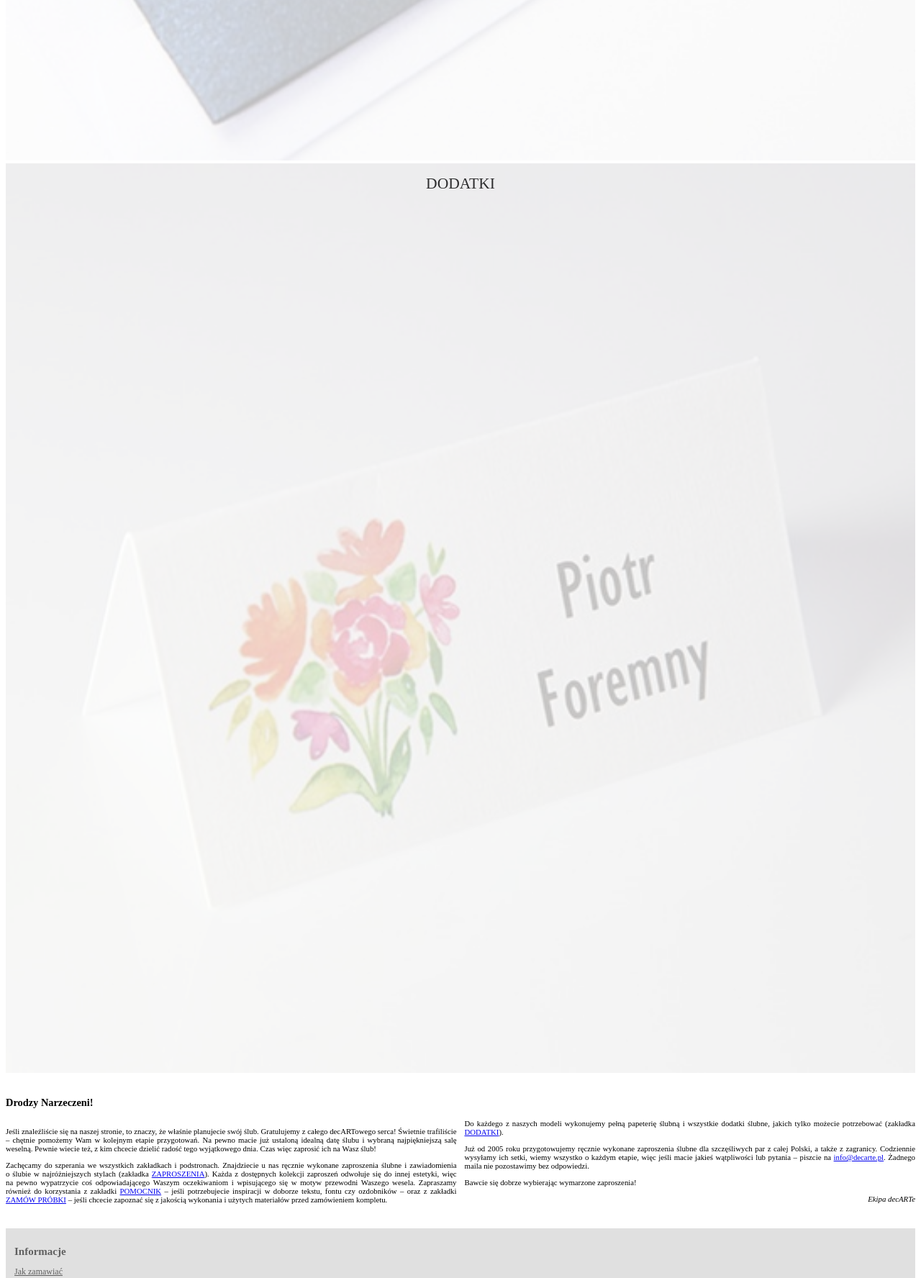
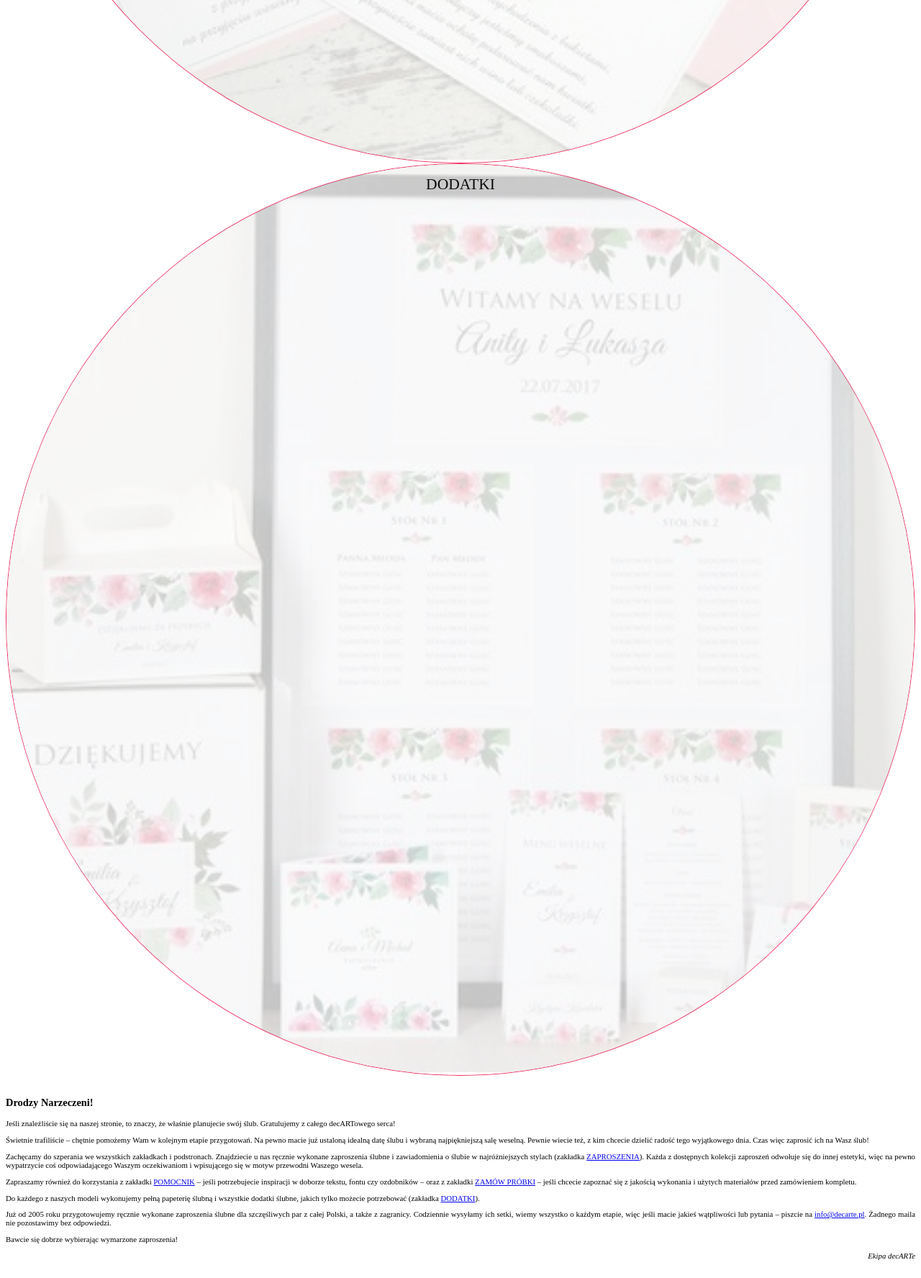
Before and after one commit to peterdevpl/decarte, a Symfony app: template src/AppBundle/Resources/views/index/index.html.twig in a window 1280 px wide. Shown: the part 2200-3976 px from the top of the page at 72% size. Run offline with Twig, Linux system fonts and the light colour scheme; the template is opened without the code that fills it, so the values that code supplies are empty; style sheets or scripts are compiled from the project's sources; some libraries are stand-ins or nearby versions.

Commit message:
Modified home page

```diff
--- a/src/AppBundle/Resources/scss/_home.scss
+++ b/src/AppBundle/Resources/scss/_home.scss
@@ -3,18 +3,25 @@
   margin-top: 1em;
 
   a {
+    border-radius: 50%;
     display: block;
     overflow: hidden;
     position: relative;
+
+    &.zoomable {
+      border-color: $leadingColor;
+      border-style: solid;
+      border-width: 1px;
+
+      &:hover img {
+        transform: scale(1.25);
+      }
+    }
   }
 
   img {
     transition: transform $transitionTime ease 0s;
     width: 100%;
-  }
-
-  a:hover img {
-    transform: scale(1.25);
   }
 
   .circle-title {
@@ -43,7 +50,6 @@
 }
 
 #welcome-text {
-  columns: 2;
   font-size: 75%;
   text-align: justify;
 
--- a/src/AppBundle/Resources/views/index/article.html.twig
+++ b/src/AppBundle/Resources/views/index/article.html.twig
@@ -4,24 +4,30 @@
             <p><strong>Drodzy Narzeczeni!</strong></p>
         </div>
     </div>
-    <div class="row">
-        <div class="col" id="welcome-text">
+    <div class="row" id="welcome-text">
+        <div class="col">
             <p>Jeśli znaleźliście się na&nbsp;naszej stronie, to&nbsp;znaczy, że&nbsp;właśnie planujecie swój
-                ślub. Gratulujemy z&nbsp;całego decARTowego serca! Świetnie trafiliście – chętnie pomożemy Wam
+                ślub. Gratulujemy z&nbsp;całego decARTowego serca!</p>
+
+            <p>Świetnie trafiliście – chętnie pomożemy Wam
                 w&nbsp;kolejnym etapie przygotowań. Na&nbsp;pewno macie już ustaloną idealną datę ślubu
                 i&nbsp;wybraną najpiękniejszą salę weselną. Pewnie wiecie też, z&nbsp;kim chcecie dzielić
                 radość tego wyjątkowego dnia. Czas więc zaprosić ich na&nbsp;Wasz ślub!</p>
-
+        </div>
+        <div class="col">
             <p>Zachęcamy do&nbsp;szperania we&nbsp;wszystkich zakładkach i&nbsp;podstronach. Znajdziecie
                 u&nbsp;nas ręcznie wykonane zaproszenia ślubne i&nbsp;zawiadomienia o&nbsp;ślubie
                 w&nbsp;najróżniejszych stylach (zakładka <a href="/">ZAPROSZENIA</a>). Każda z&nbsp;dostępnych kolekcji
                 zaproszeń odwołuje się do&nbsp;innej estetyki, więc na&nbsp;pewno wypatrzycie coś
                 odpowiadającego Waszym oczekiwaniom i&nbsp;wpisującego się w&nbsp;motyw przewodni Waszego
-                wesela. Zapraszamy również do&nbsp;korzystania z zakładki <a href="/">POMOCNIK</a> – jeśli potrzebujecie
+                wesela.</p>
+
+            <p>Zapraszamy również do&nbsp;korzystania z zakładki <a href="/">POMOCNIK</a> – jeśli potrzebujecie
                 inspiracji w&nbsp;doborze tekstu, fontu czy ozdobników – oraz z&nbsp;zakładki <a href="/">ZAMÓW PRÓBKI</a>
                 – jeśli chcecie zapoznać się z&nbsp;jakością wykonania i&nbsp;użytych materiałów
                 przed&nbsp;zamówieniem kompletu.</p>
-
+        </div>
+        <div class="col">
             <p>Do&nbsp;każdego z&nbsp;naszych modeli wykonujemy pełną papeterię ślubną i&nbsp;wszystkie dodatki
                 ślubne, jakich tylko możecie potrzebować (zakładka <a href="/">DODATKI</a>).</p>
 
--- a/src/AppBundle/Resources/views/index/three-circles.html.twig
+++ b/src/AppBundle/Resources/views/index/three-circles.html.twig
@@ -4,15 +4,15 @@
             <a id="three-circles-logo" href=""><img src="{{ asset('img/2018/decarte-logo.svg') }}" alt="Logo decARTe"></a>
         </div>
         <div class="col">
-            <a id="three-circles-invitations" href="{{ path('shop_list_collections', {type: 'zaproszenia-slubne'}) }}">
+            <a id="three-circles-invitations" class="zoomable" href="{{ path('shop_list_collections', {type: 'zaproszenia-slubne'}) }}">
                 <img src="{{ asset('img/2018/zaproszenia.jpg') }}" alt="Zaproszenia">
-                <div class="circle-title align-items-end"><span>Zaproszenia ślubne</span></div>
+                <div class="circle-title align-items-center"><span>Zaproszenia ślubne</span></div>
             </a>
         </div>
         <div class="col">
-            <a id="three-circles-additions" href="{{ path('shop_list_collections', {type: 'dodatki'}) }}">
+            <a id="three-circles-additions" class="zoomable" href="{{ path('shop_list_collections', {type: 'dodatki'}) }}">
                 <img src="{{ asset('img/2018/dodatki.jpg') }}" alt="Dodatki">
-                <div class="circle-title align-items-end"><span>Dodatki</span></div>
+                <div class="circle-title align-items-center"><span>Dodatki</span></div>
             </a>
         </div>
     </div>
```
Also changed, not shown: public_html/img/2018/decarte-logo-white.svg, public_html/img/2018/dodatki.jpg, public_html/img/2018/zaproszenia.jpg.
